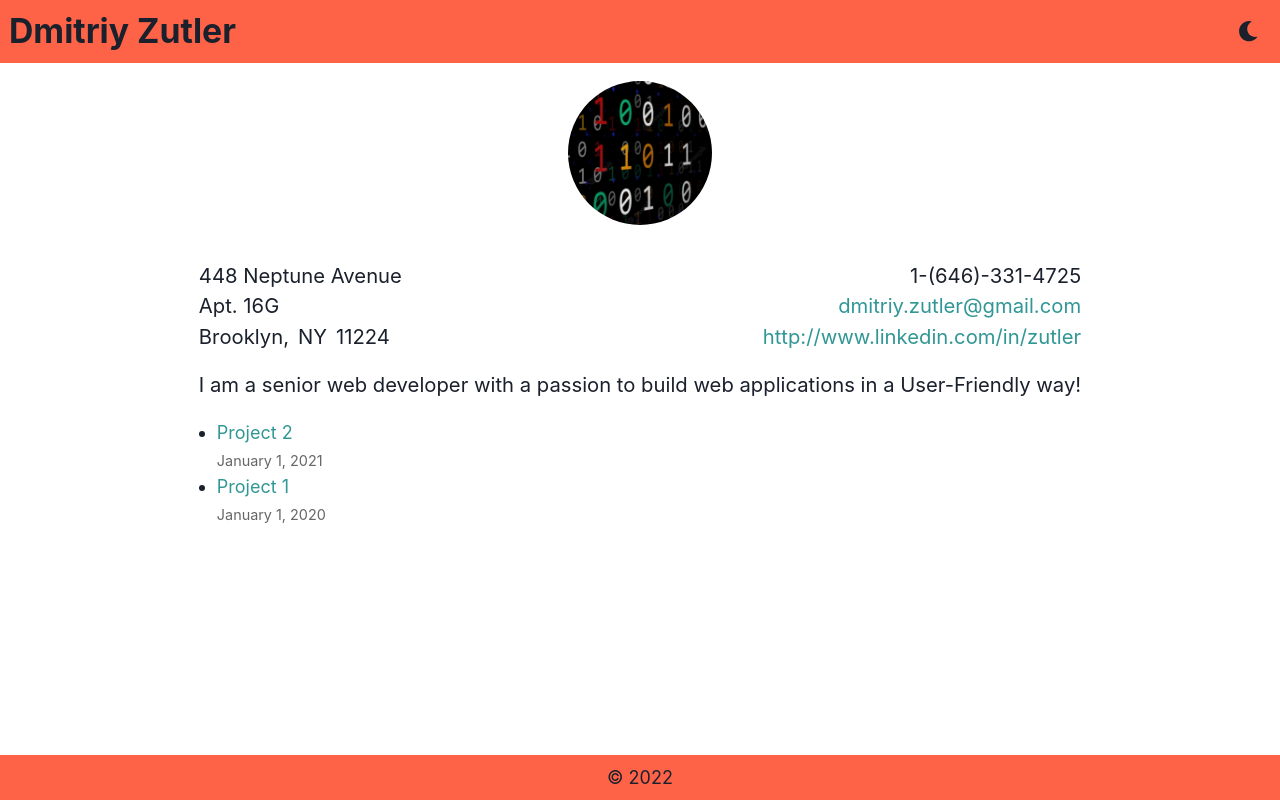
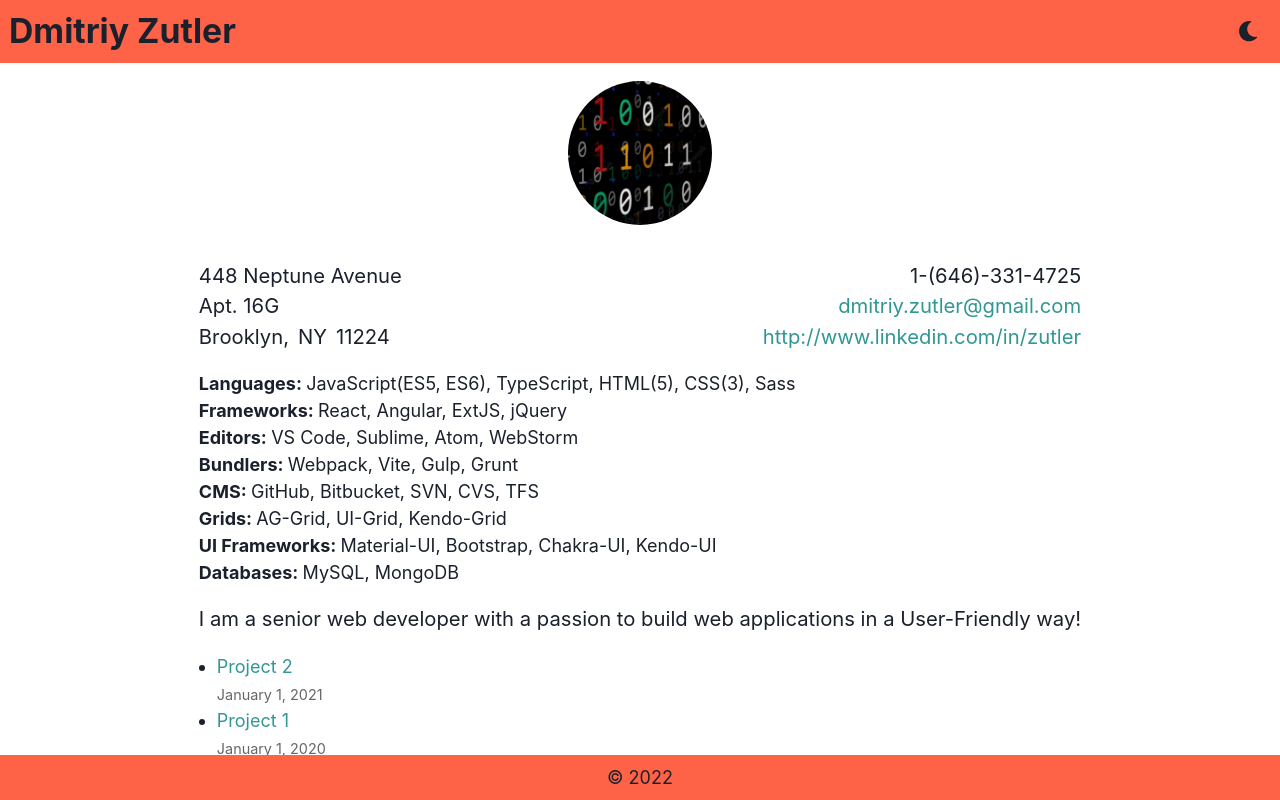
Before and after one commit to zutler/resume, a Next.js app: page / in a window 1280 px wide. Built offline with nearby package versions, Linux system fonts and the light colour scheme.

Commit message:
add skills section

```diff
--- /dev/null
+++ b/components/Skills.tsx
@@ -0,0 +1,28 @@
+import { Box } from '@chakra-ui/react';
+import { SkillsType } from '../types';
+
+type PropsType = {
+  data: SkillsType;
+};
+
+const Skills = ({ data }: PropsType) => {
+  return (
+    <Box mb={4}>
+      {data.map((category) =>
+        Object.entries(category).map(([key, value]) => (
+          <div key={key}>
+            <b>{`${key}: `}</b>
+            {value.map((skill, index) => (
+              <span key={skill}>
+                {skill}
+                {index === value.length - 1 ? '' : ', '}
+              </span>
+            ))}
+          </div>
+        ))
+      )}
+    </Box>
+  );
+};
+
+export default Skills;
--- a/data/index.ts
+++ b/data/index.ts
@@ -27,3 +27,24 @@ export const user = {
   phone: '1-(646)-331-4725',
   website: 'http://www.linkedin.com/in/zutler',
 };
+
+export const skills = [
+  {
+    Languages: [
+      'JavaScript(ES5, ES6)',
+      'TypeScript',
+      'HTML(5)',
+      'CSS(3)',
+      'Sass',
+    ],
+  },
+  { Frameworks: ['React', 'Angular', 'ExtJS', 'jQuery'] },
+  {
+    Editors: ['VS Code', 'Sublime', 'Atom', 'WebStorm'],
+  },
+  { Bundlers: ['Webpack', 'Vite', 'Gulp', 'Grunt'] },
+  { CMS: ['GitHub', 'Bitbucket', 'SVN', 'CVS', 'TFS'] },
+  { Grids: ['AG-Grid', 'UI-Grid', 'Kendo-Grid'] },
+  { 'UI Frameworks': ['Material-UI', 'Bootstrap', 'Chakra-UI', 'Kendo-UI'] },
+  { Databases: ['MySQL', 'MongoDB'] },
+];
--- /dev/null
+++ b/lib/skills.js
@@ -0,0 +1,5 @@
+import { skills } from '../data/index';
+
+export const getSkills = () => {
+  return skills;
+};
--- a/pages/index.tsx
+++ b/pages/index.tsx
@@ -4,11 +4,13 @@ import Head from 'next/head';
 import NextLink from 'next/link';
 import Date from '../components/date';
 import Layout, { siteDescription, siteTitle } from '../components/layout';
+import Skills from '../components/Skills';
 import UserData from '../components/UserData';
 import { getSortedJobsData } from '../lib/jobs';
 import { getUserData } from '../lib/user';
+import { getSkills } from '../lib/skills';
 import utilStyles from '../styles/utils.module.css';
-import { UserDataType } from '../types';
+import { SkillsType, UserDataType } from '../types';
 
 type AllJobsDataType = {
   date: string;
@@ -18,10 +20,11 @@ type AllJobsDataType = {
 
 type DataProps = {
   userData: UserDataType;
+  skills: SkillsType;
   allJobsData: AllJobsDataType;
 };
 
-const Home = ({ userData, allJobsData }: DataProps) => {
+const Home = ({ userData, skills, allJobsData }: DataProps) => {
   return (
     <Layout home>
       <Head>
@@ -30,7 +33,8 @@ const Home = ({ userData, allJobsData }: DataProps) => {
 
       <section>
         <UserData data={userData} />
-        <Text fontSize="lg" pb={4}>
+        <Skills data={skills} />
+        <Text fontSize='lg' pb={4}>
           {siteDescription}
         </Text>
       </section>
@@ -40,7 +44,7 @@ const Home = ({ userData, allJobsData }: DataProps) => {
           {allJobsData.map(({ id, date, title }) => (
             <ListItem key={id}>
               <NextLink href={`/jobs/${id}`} passHref>
-                <Link color="teal.500">{title}</Link>
+                <Link color='teal.500'>{title}</Link>
               </NextLink>
               <br />
               <small className={utilStyles.lightText}>
@@ -57,9 +61,11 @@ const Home = ({ userData, allJobsData }: DataProps) => {
 export const getStaticProps: GetStaticProps = () => {
   const userData = getUserData();
   const allJobsData = getSortedJobsData();
+  const skills = getSkills();
   return {
     props: {
       userData,
+      skills,
       allJobsData,
     },
   };
```
Also changed, not shown: lib/jobs.ts (+5 -16 lines), pages/jobs/[id].tsx (+5 -10 lines), posts/pre-rendering.md (deleted, +0 -11 lines), posts/ssg-ssr.md (deleted, +0 -19 lines), types/index.ts (+19 -0 lines).
